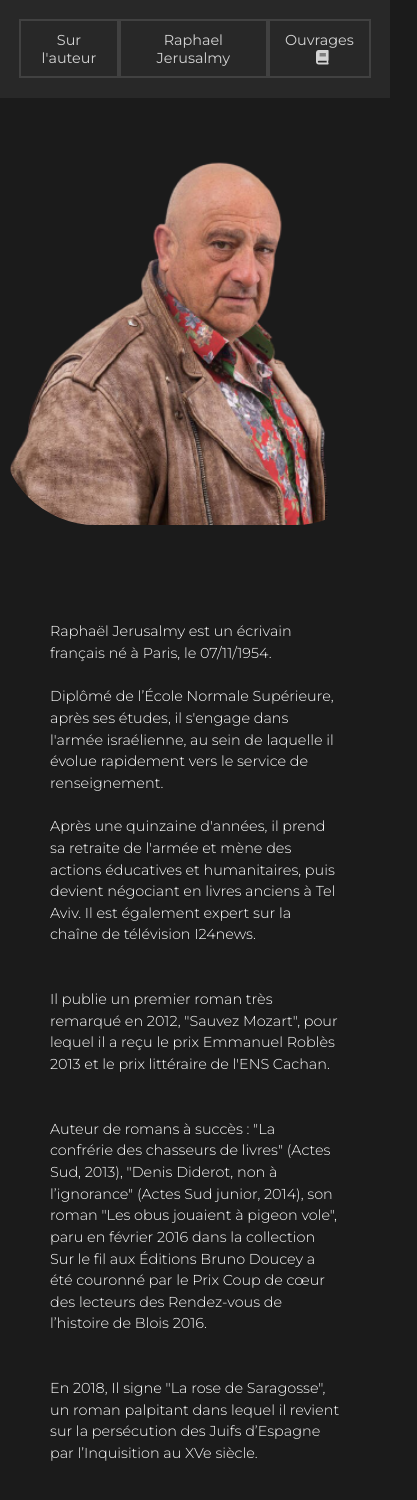
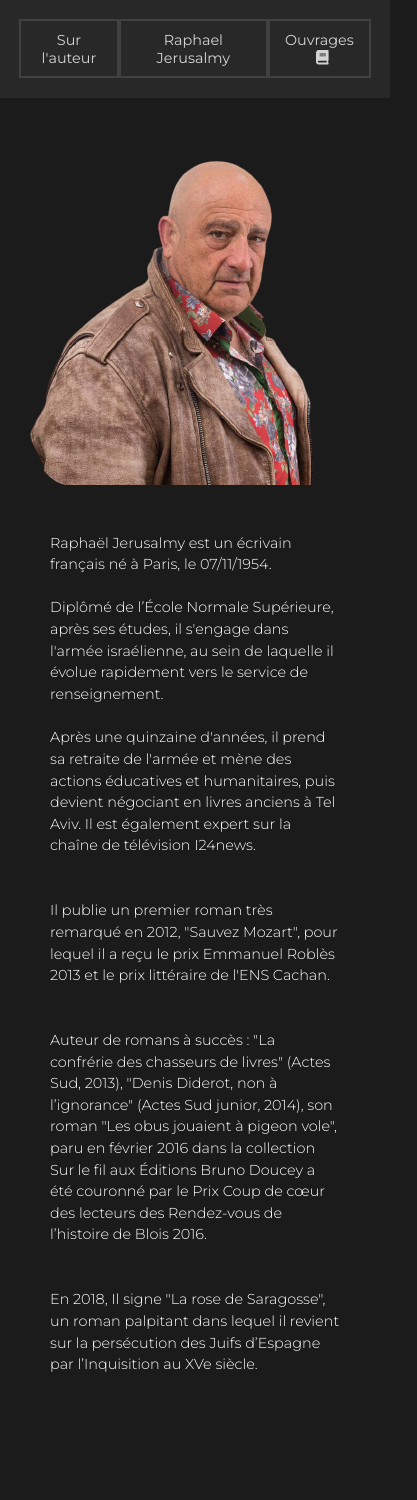
Before and after one commit to Darkamui/jerusalmy, a React (Create React App) app: page /auteur in a window 390 px wide. Shown: the top 1500 px of the page, 417 px wide, since content can reach past the window. After the commit the page ends 1376 px from the top, so only its background shows below. Built offline with nearby package versions, Linux system fonts and the light colour scheme.

Commit message:
mediaQueries

```diff
--- a/src/styles/_about.scss
+++ b/src/styles/_about.scss
@@ -1,7 +1,7 @@
 .about-container {
 	height: 90vh;
 	display: flex;
-	@media (max-width: 768px) {
+	@media (max-width: 1200px) {
 		display: block;
 	}
 }
@@ -9,15 +9,23 @@
 .aboutImg-container {
 	flex: 1;
 	display: flex;
-	padding: 0 5rem 5rem 20rem;
-	justify-content: center;
+	padding: 5rem 0 5rem 20rem;
+	justify-content: flex-end;
+	align-items: center;
 	img {
 		width: 50rem;
 		object-fit: contain;
 		border-radius: 10rem;
 	}
-	@media (max-width: 1300px) {
+	@media (max-width: 1550px) {
+		padding: 5rem 0rem 5rem 20rem;
+	}
+	@media (max-width: 1200px) {
+		justify-content: center;
 		padding: 5rem 0rem;
+		img {
+			padding: 0rem 5rem;
+		}
 	}
 }
 
@@ -25,15 +33,17 @@
 	flex: 1;
 	color: white;
 	padding: 5rem 20rem 5rem 0;
+
 	p {
 		line-height: 1.5;
 		font-size: 1.5rem;
 		font-weight: lighter;
 	}
-	@media (max-width: 1300px) {
-		padding: 5rem 0rem;
+	@media (max-width: 1550px) {
+		padding: 10rem 20rem 5rem 0rem;
 	}
-	@media (max-width: 768px) {
+	@media (max-width: 1200px) {
+		padding: 0;
 		margin: 0 50px;
 	}
 }
--- a/src/styles/_libraryBook.scss
+++ b/src/styles/_libraryBook.scss
@@ -7,7 +7,7 @@
 		width: 30rem;
 	}
 	.book-details {
-		padding-top: 5rem;
+		padding-top: 3rem;
 		padding-right: 20rem;
 		h1 {
 			color: white;
@@ -26,25 +26,26 @@
 			padding: 2rem;
 			text-align: justify;
 		}
-		@media (max-width: 1300px) {
-			padding-right: 0rem;
+		@media (max-width: 1550px) {
+			padding-right: 20rem;
 		}
-		@media (max-width: 768px) {
-			padding: 0 5rem 0 5rem;
+		@media (max-width: 1200px) {
+			padding: 0 2rem 0 2rem;
 		}
 	}
 	.cover-container {
 		padding: 5rem 5rem 5rem 20rem;
 
-		@media (max-width: 1300px) {
-			padding: 5rem 0 5rem 5rem;
+		@media (max-width: 1550px) {
+			padding: 5rem 0 20rem 20rem;
 		}
-		@media (max-width: 768px) {
+		@media (max-width: 1200px) {
 			display: flex;
 			justify-content: center;
+			padding: 5rem 0;
 		}
 	}
-	@media (max-width: 768px) {
+	@media (max-width: 1200px) {
 		display: block;
 	}
 }
--- a/src/styles/app.scss
+++ b/src/styles/app.scss
@@ -6,7 +6,7 @@
 }
 
 html {
-	@media (max-width: 1500px) {
+	@media (max-width: 1550px) {
 		font-size: 75%;
 	}
 	@media (max-width: 768px) {
@@ -42,7 +42,6 @@ a {
 }
 
 .hide {
-	overflow: hidden;
 }
 
 .svg-line {
```
Also changed, not shown: 1 other file (tests, documents, lock files or other folders).
